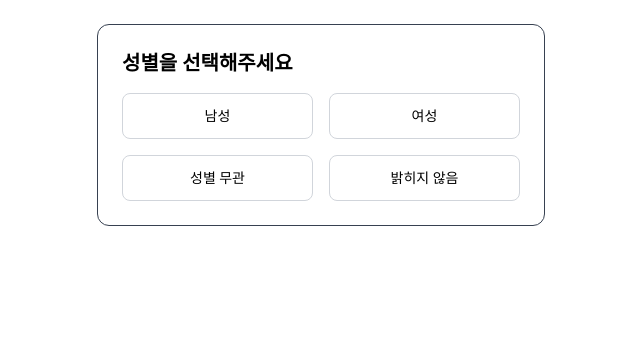
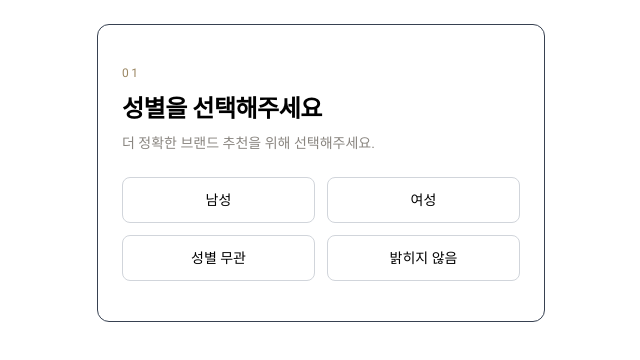
Before and after one commit to ryujiung/HD_Web, a Next.js app: page / in a window 1280 px wide. Both pictures are taken after a click on the button "Get Started". Shown: the top 360 px of the page, without its empty margins (319-959 px from the left). Built offline with nearby package versions, Linux system fonts and the light colour scheme.

Commit message:
디자인수정말

```diff
--- a/src/components/StepGender.tsx
+++ b/src/components/StepGender.tsx
@@ -6,22 +6,38 @@ export default function StepGender({
   onSelect: (v?: string) => void;
 }) {
   return (
-    <div className="space-y-4">
-      <h2 className="text-xl font-bold">성별을 선택해주세요</h2>
+    <div className="space-y-6 py-4">
 
-      <div className="grid grid-cols-2 gap-4">
+      <div>
+        <p className="text-xs tracking-[0.2em] text-[#9A8662] mb-3">
+          01
+        </p>
+
+        <h2 className="text-2xl font-semibold tracking-[-0.02em]">
+          성별을 선택해주세요
+        </h2>
+
+        <p className="text-sm text-[#8A8680] mt-2">
+          더 정확한 브랜드 추천을 위해 선택해주세요.
+        </p>
+      </div>
+
+      <div className="grid grid-cols-2 gap-3">
         <OptionButton
           label="남성"
           onClick={() => onSelect("male")}
         />
+
         <OptionButton
           label="여성"
           onClick={() => onSelect("female")}
         />
+
         <OptionButton
           label="성별 무관"
           onClick={() => onSelect(undefined)}
         />
+
         <OptionButton
           label="밝히지 않음"
           onClick={() => onSelect(undefined)}
```
